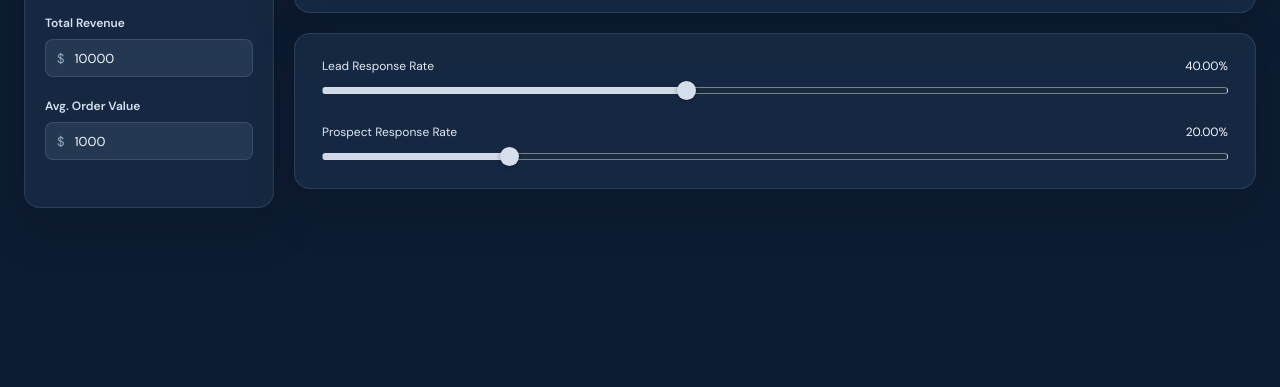
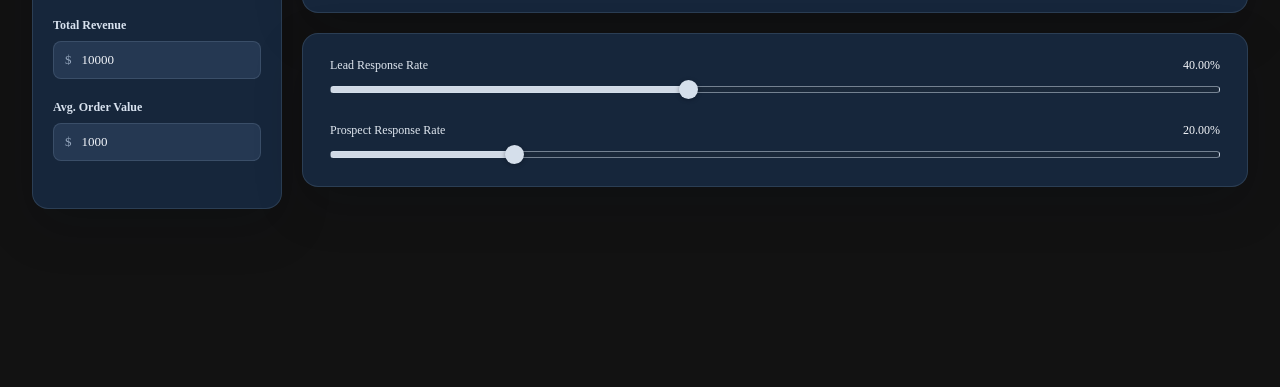
Before and after one commit to darina-raycheva/Lead-Predictor, a plain HTML site: page index.html in a window 1280 px wide. Shown: the part 429-816 px from the top of the page. Drawn offline with Linux system fonts and the light colour scheme.

Commit message:
Making-changes-in-css

```diff
--- a/styles.css
+++ b/styles.css
@@ -13,14 +13,6 @@
 }
 
 * { box-sizing: border-box; }
-
-body {
-  min-width: 320px;
-  margin: 0;
-  background: radial-gradient(circle at 72% 8%, #203858 0, transparent 32%), var(--page);
-  color: var(--text);
-  font-family: "DM Sans", sans-serif;
-}
 
 .dashboard-shell {
   display: grid;
```
